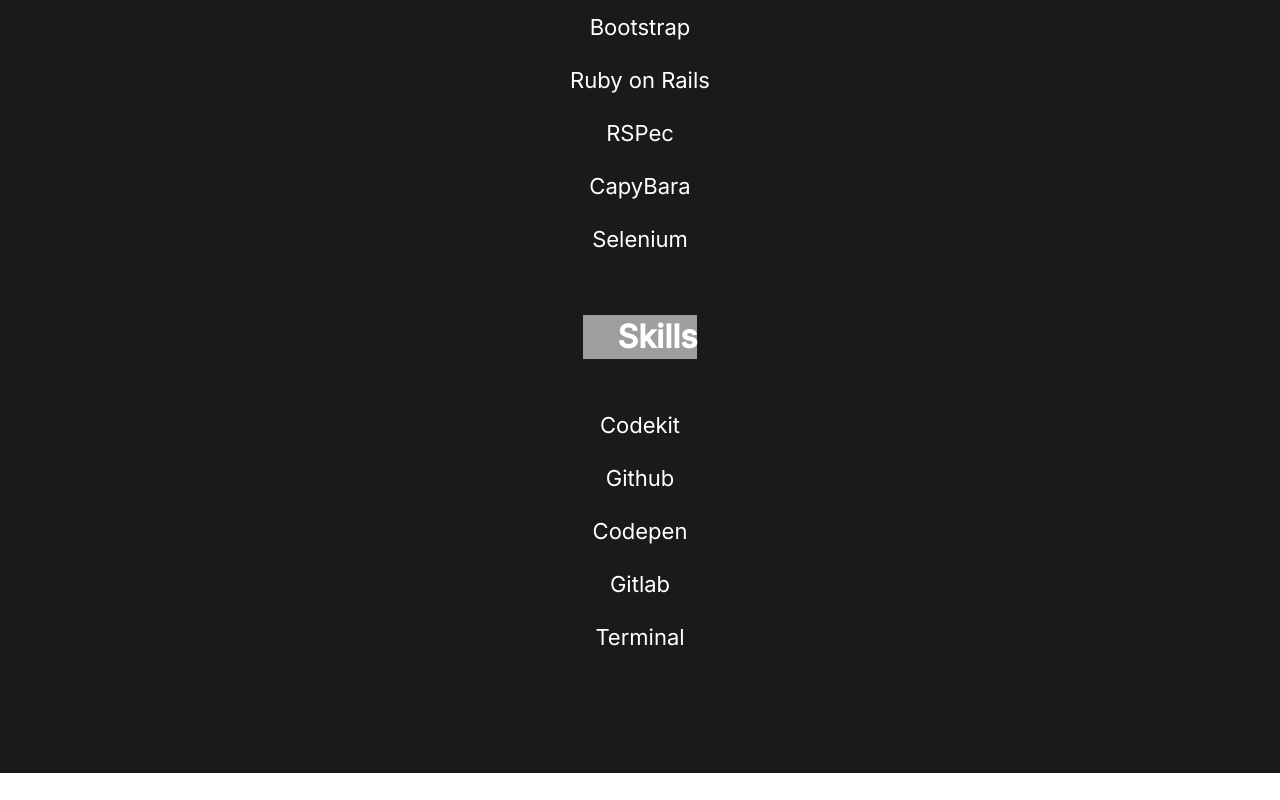
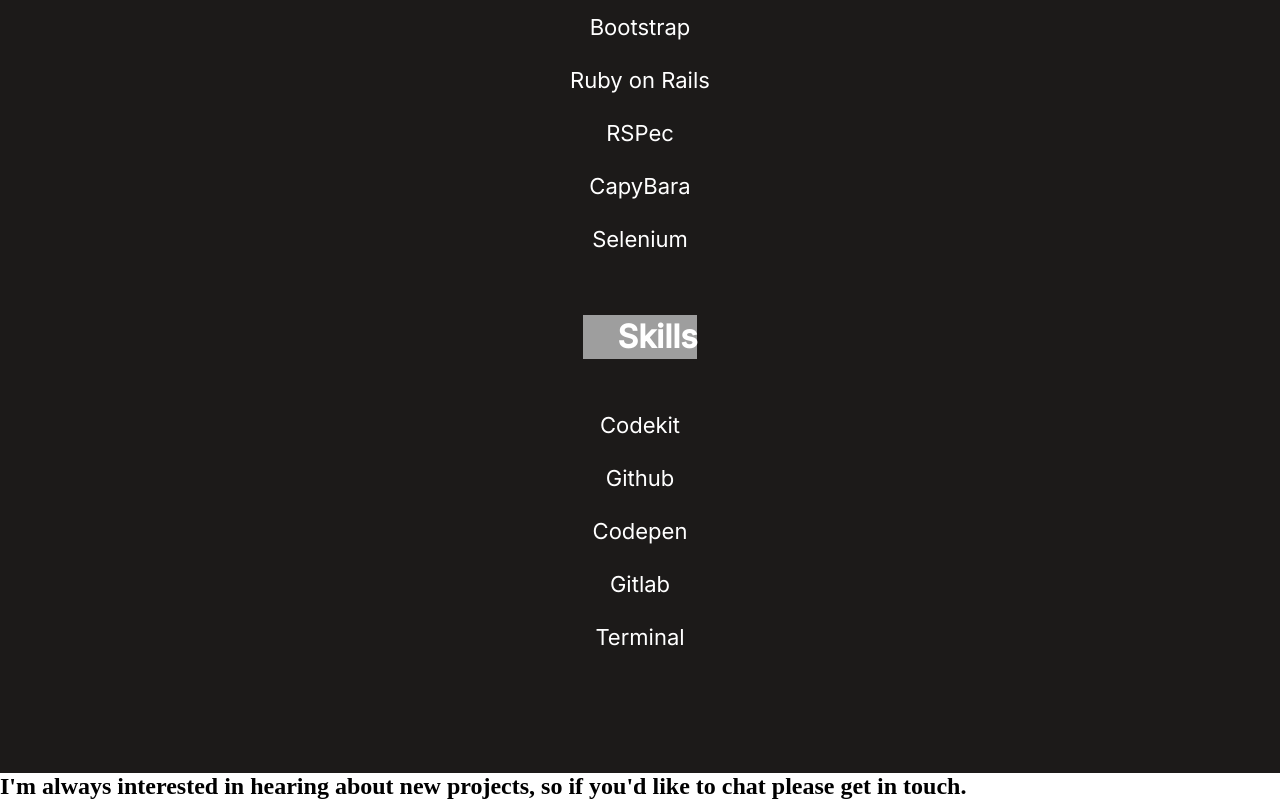
Before and after one commit to Enekwestanley/Portfolio, a website: page index.html in a window 1280 px wide. Shown: the part 8406-9206 px from the top of the page. Before the commit the page ends 9179 px from the top, so only its background shows below. Drawn offline with Linux system fonts and the light colour scheme; grey boxes are pictures that could not be loaded.

Commit message:
➕ ADD  form container and form header

```diff
--- a/index.html
+++ b/index.html
@@ -262,5 +262,11 @@
       </li>
     </ul>
   </section>
+
+  <!-- form section -->
+
+  <section class="form-container">
+    <h2 class="form-header">I'm always interested in hearing about new projects, so if you'd like to chat please get in touch.</h2>
+  </section>
 </body>
 </html>
```
